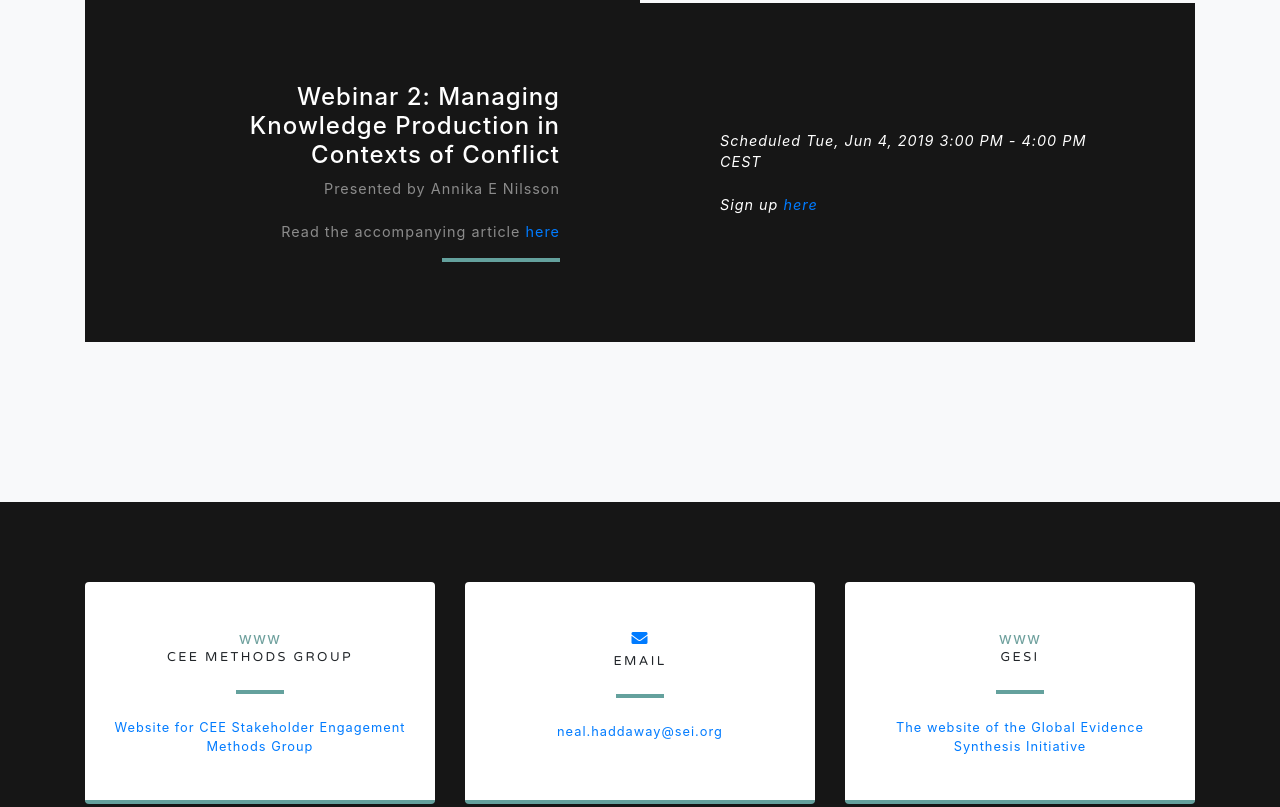
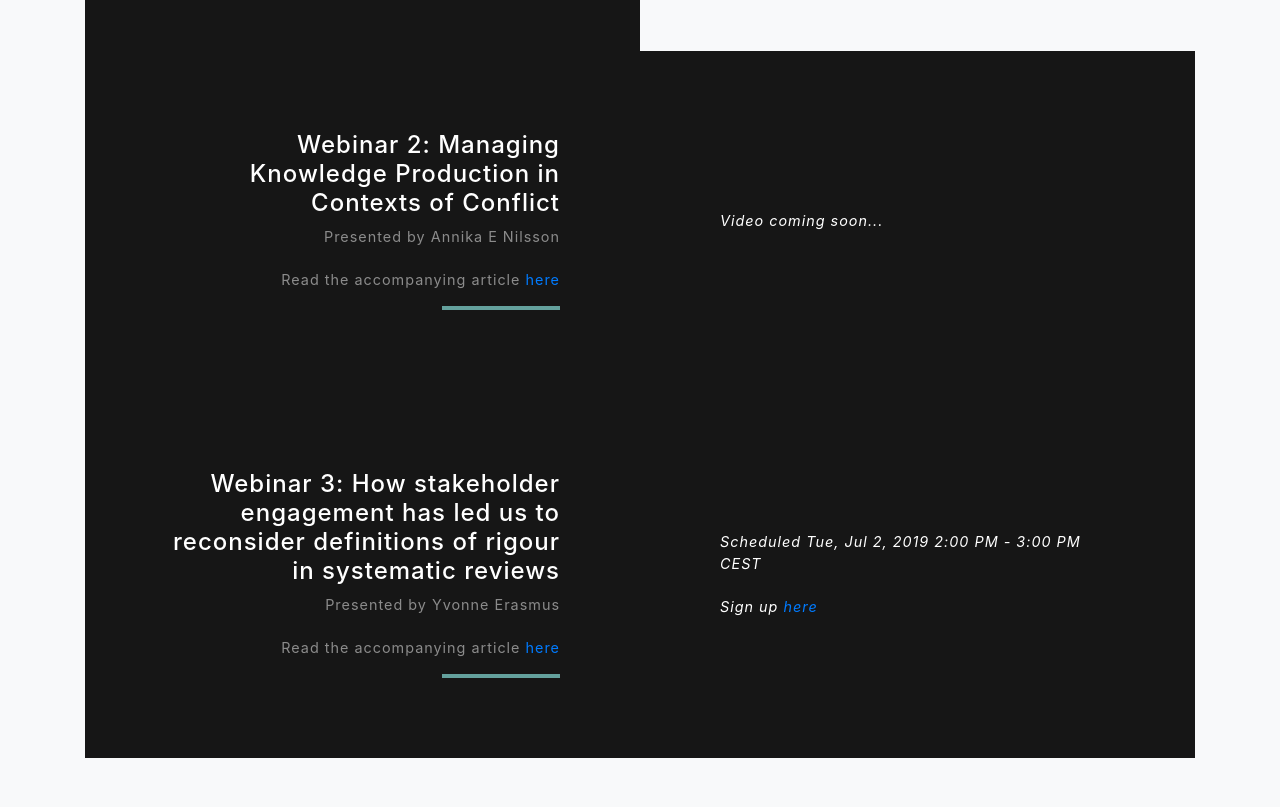
Before and after one commit to stakeholdersandsynthesis/stakeholdersandsynthesis.github.io, a website with bundled scripts: page index.html in a window 1280 px wide. Shown: the part 4034-4841 px from the top of the page. Built offline with nearby package versions, Linux system fonts and the light colour scheme; grey boxes are pictures that could not be loaded.

Commit message:
Webinar update

```diff
--- a/index.html
+++ b/index.html
@@ -120,9 +120,11 @@
         <br>
         <a href="https://environmentalevidencejournal.biomedcentral.com/articles/10.1186/s13750-017-0095-x">Knowledge production and environmental conflict: managing systematic reviews and maps for constructive outcomes</a><br>
         by Rasmus Kløcker Larsen and Annika E Nilsson<br>
+        Watch the accompanying webinar <a href=#webinar2>here</a>.<br>
         <br>
         <a href="https://environmentalevidencejournal.biomedcentral.com/articles/10.1186/s13750-017-0098-7">How stakeholder engagement has led us to reconsider definitions of rigour in systematic reviews</a><br>
         by Laurenz Langer and colleagues<br>
+        Watch the accompanying webinar <a href=#webinar3>here</a>.<br>
         <br>
         <a href="https://environmentalevidencejournal.biomedcentral.com/articles/10.1186/s13750-017-0101-3">Much at stake: the importance of training and capacity building for stakeholder engagement in evidence synthesis</a><br>
         by Jacqualyn Eales and colleagues<br>
@@ -175,9 +177,7 @@
           <div class="bg-black text-center h-100 project">
             <div class="d-flex h-100">
               <div class="project-text w-100 my-auto text-center text-lg-left">
-                <p class="mb-0 text-white-50"><font color="white"><em>Scheduled Tue, Jun 4, 2019 3:00 PM - 4:00 PM CEST<br>
-                <br>
-                Sign up <a href="https://register.gotowebinar.com/register/3347827487296401411" target="_blank">here</a></em></font></p>
+                <p class="mb-0 text-white-50"><font color="white"><em>Video coming soon...</em></font></p>
               </div>
             </div>
           </div>
@@ -190,6 +190,35 @@
                 <p class="mb-0 text-white-50">Presented by Annika E Nilsson<br>
                 <br>
                 Read the accompanying article <a href="https://environmentalevidencejournal.biomedcentral.com/articles/10.1186/s13750-017-0095-x" target="_blank">here</a><br>
+                </p>
+                <hr class="d-none d-lg-block mb-0 mr-0">
+              </div>
+            </div>
+          </div>
+        </div>
+      </div>
+
+      <!-- Webinar Three -->
+      <div class="row justify-content-center no-gutters mb-5 mb-lg-0" id=webinar3>
+        <div class="col-lg-6">
+          <div class="bg-black text-center h-100 project">
+            <div class="d-flex h-100">
+              <div class="project-text w-100 my-auto text-center text-lg-left">
+                <p class="mb-0 text-white-50"><font color="white"><em>Scheduled Tue, Jul 2, 2019 2:00 PM - 3:00 PM CEST<br>
+                <br>
+                Sign up <a href="https://register.gotowebinar.com/register/3029824536061841155" target="_blank">here</a></em></font></p>
+              </div>
+            </div>
+          </div>
+        </div>
+        <div class="col-lg-6 order-lg-first">
+          <div class="bg-black text-center h-100 project">
+            <div class="d-flex h-100">
+              <div class="project-text w-100 my-auto text-center text-lg-right">
+                <h4 class="text-white">Webinar 3: How stakeholder engagement has led us to reconsider definitions of rigour in systematic reviews</h4>
+                <p class="mb-0 text-white-50">Presented by Yvonne Erasmus<br>
+                <br>
+                Read the accompanying article <a href="https://environmentalevidencejournal.biomedcentral.com/articles/10.1186/s13750-017-0098-7" target="_blank">here</a><br>
                 </p>
                 <hr class="d-none d-lg-block mb-0 mr-0">
               </div>
```
